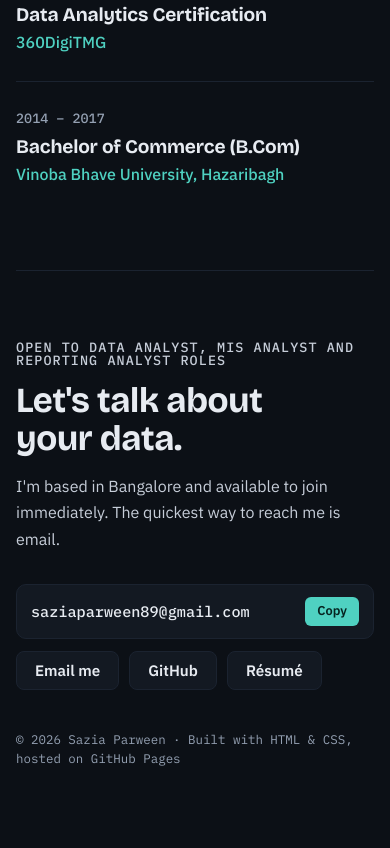
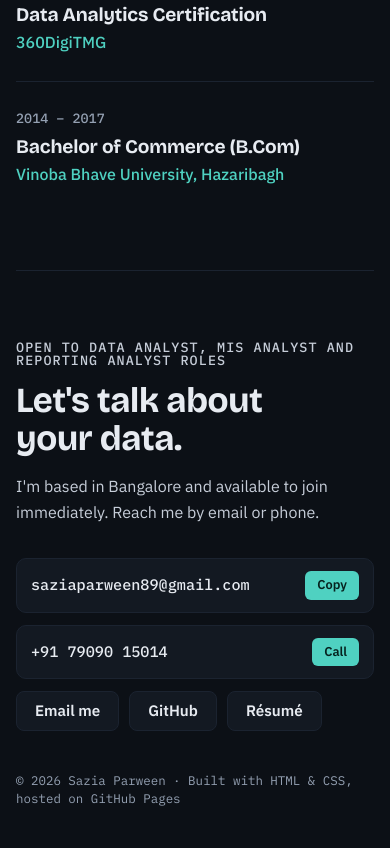
Before and after one commit to saziaparween89/saziaparween89.github.io, a plain HTML site: page index.html in a window 390 px wide. Shown: the part 6238-7086 px from the top of the page. Before the commit the page ends 7046 px from the top, so only its background shows below. Drawn offline with nearby package versions, Linux system fonts and the light colour scheme.

Commit message:
Add phone number and updated résumé with AI projects

```diff
--- a/index.html
+++ b/index.html
@@ -177,7 +177,8 @@ section.block { padding-block: clamp(56px, 8vw, 96px) 0; }
 .contact p { color: #c6cdd8; margin-top: 14px; max-width: 46ch; }
 .mail { display: flex; align-items: center; gap: 10px; flex-wrap: wrap; background: var(--ink-2); border: 1px solid var(--ink-3); border-radius: 10px; padding: 12px 14px; }
 .mail code { font: 500 0.95rem/1.3 var(--mono); color: var(--fg); user-select: all; overflow-wrap: anywhere; flex: 1; min-width: 0; }
-.mail button { font: 600 0.8rem/1 var(--body); padding: 8px 12px; border-radius: 6px; background: var(--teal); color: #06231f; border: 0; cursor: pointer; }
+.mail button, .mail .call { font: 600 0.8rem/1 var(--body); padding: 8px 12px; border-radius: 6px; background: var(--teal); color: #06231f; border: 0; cursor: pointer; }
+.mail .call { text-decoration: none; }
 .contact .side { display: grid; gap: 12px; }
 .contact .side .links-row { display: flex; gap: 10px; flex-wrap: wrap; }
 @media (max-width: 760px) { .contact { grid-template-columns: 1fr; } }
@@ -379,12 +380,16 @@ footer { padding-block: 0 40px; color: var(--muted); font: 400 0.78rem/1.5 var(-
       <div>
         <p class="label">Open to Data Analyst, MIS Analyst and Reporting Analyst roles</p>
         <h2 id="contact-h" style="margin-top:14px">Let's talk about your data.</h2>
-        <p>I'm based in Bangalore and available to join immediately. The quickest way to reach me is email.</p>
+        <p>I'm based in Bangalore and available to join immediately. Reach me by email or phone.</p>
       </div>
       <div class="side">
         <div class="mail">
           <code id="email">saziaparween89@gmail.com</code>
           <button type="button" id="copy-email">Copy</button>
+        </div>
+        <div class="mail">
+          <code id="phone">+91 79090 15014</code>
+          <a class="call" href="tel:+917909015014">Call</a>
         </div>
         <div class="links-row">
           <a class="btn" href="mailto:saziaparween89@gmail.com">Email me</a>
```
Also changed, not shown: 1 other file.
